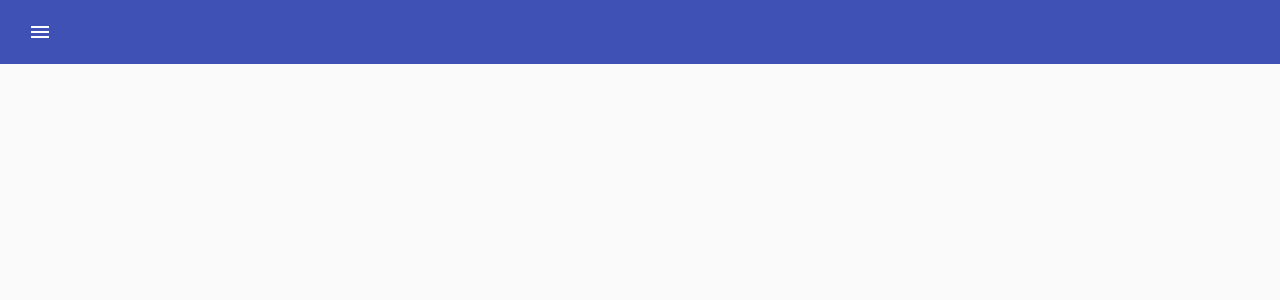
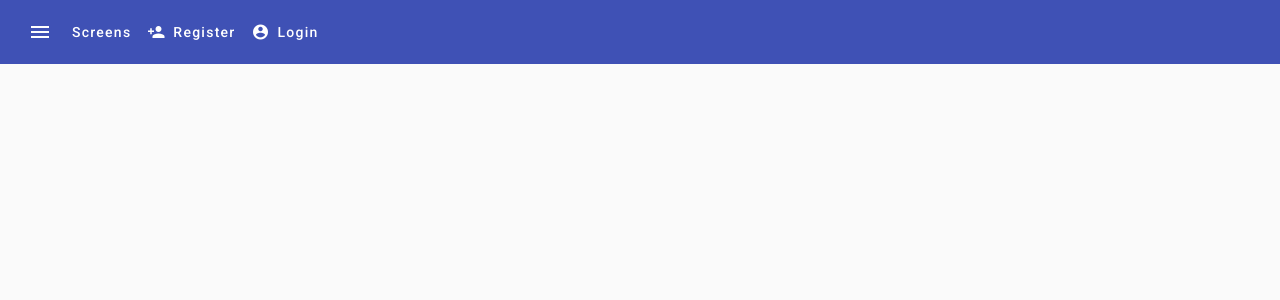
Before and after one commit to GongVictorFeng/course_register, an Angular app: page / in a window 1280 px wide. Shown: the top 300 px of the page. Built offline with nearby package versions, Linux system fonts and the light colour scheme.

Commit message:
added the feature of dropdown menu

```diff
--- a/src/app/app.component.html
+++ b/src/app/app.component.html
@@ -1,23 +1,22 @@
 <mat-sidenav-container fullscreen>
   <mat-sidenav #sidenav>
     <mat-nav-list (click)="sidenav.close()">
-      <a mat-list-item routerLink="/" routerLinkActive="router-link-active" >
+      <a mat-list-item routerLink="/">
         <mat-icon>library_books</mat-icon>
         <span>Course</span>
       </a>
 
-      <a mat-list-item routerLink="/" routerLinkActive="router-link-active" >
+      <a mat-list-item routerLink="/">
         <mat-icon>question_answer</mat-icon>
         <span>About</span>
       </a>
 
-      <a mat-list-item routerLink="/" routerLinkActive="router-link-active" >
+      <a mat-list-item routerLink="/">
         <mat-icon>person_add</mat-icon>
         <span>Register</span>
       </a>
 
-      <a mat-list-item routerLink="/" routerLinkActive="router-link-active" >
-        <mat-icon>account_circle</mat-icon>
+      <a mat-list-item routerLink="/">
         <span>Login </span>
       </a>
 
@@ -28,5 +27,24 @@
     <button mat-icon-button (click)="sidenav.open()">
       <mat-icon>menu</mat-icon>
     </button>
+
+    <a mat-button [matMenuTriggerFor]="dropdown">
+      Screens
+    </a>
+
+    <mat-menu #dropdown>
+      <button mat-menu-item routerLink="/">Course</button>
+      <button mat-menu-item routerLink="/">About</button>
+    </mat-menu>
+
+    <a mat-button>
+      <mat-icon>person_add</mat-icon>
+      Register
+    </a>
+
+    <a mat-button>
+      <mat-icon>account_circle</mat-icon>
+      Login
+    </a>
   </mat-toolbar>
 </mat-sidenav-container>
--- a/src/app/app.component.ts
+++ b/src/app/app.component.ts
@@ -5,7 +5,8 @@ import { MatSidenavModule } from '@angular/material/sidenav';
 import {  MatListModule } from "@angular/material/list";
 import { MatIconModule } from '@angular/material/icon';
 import { MatToolbarModule } from '@angular/material/toolbar';
-import { MatButtonModule } from '@angular/material/button'
+import { MatButtonModule } from '@angular/material/button';
+import { MatMenuModule } from '@angular/material/menu';
 
 @Component({
   selector: 'app-root',
@@ -16,7 +17,8 @@ import { MatButtonModule } from '@angular/material/button'
     MatListModule,
     MatIconModule,
     MatToolbarModule,
-    MatButtonModule
+    MatButtonModule,
+    MatMenuModule
   ],
   templateUrl: './app.component.html',
   styleUrl: './app.component.scss'
```
